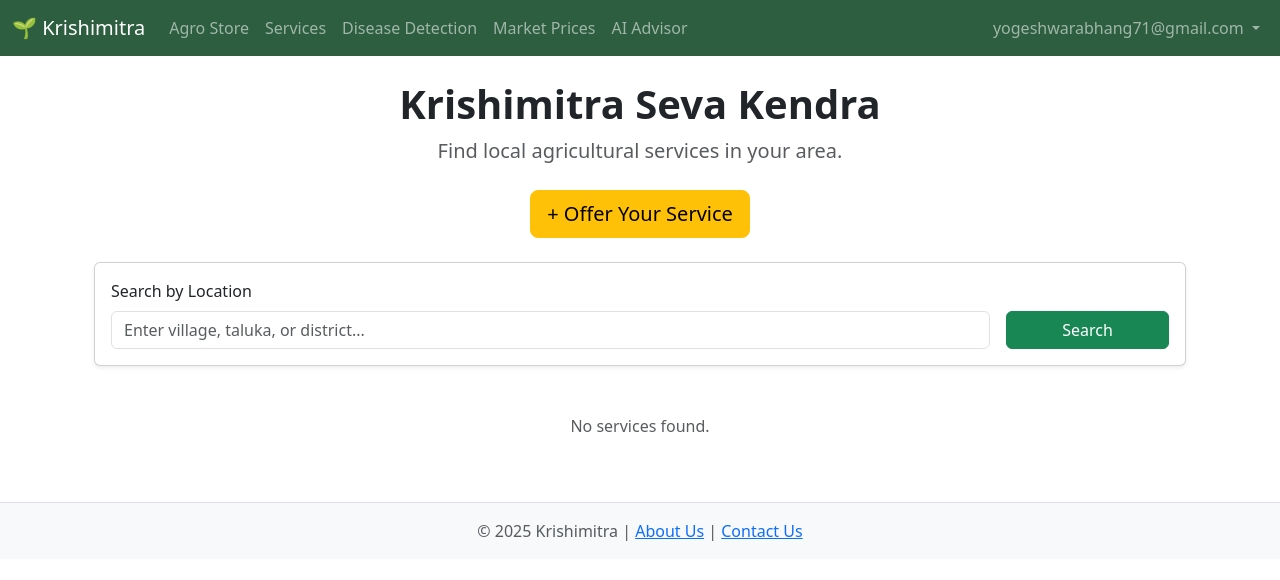
After one commit to Deepraj916/Krishimitra-app, a Flask app: page /services in a window 1280 px wide. The commit adds this page. Shown: the top 580 px of the page. Run offline with Flask 3, Linux system fonts and the light colour scheme; a user stored in the database is signed in; parts of the project's set-up code (start-up, migrations or seed data) failed here and were passed over.

Commit message:
FIX: Correct syntax errors and restore missing routes in app.py

```diff
--- a/app.py
+++ b/app.py
@@ -3,12 +3,11 @@
 from flask import Flask, render_template, request, redirect, url_for, flash, session
 from flask_sqlalchemy import SQLAlchemy
 from sqlalchemy import or_, inspect
-from datetime import date, timedelta
 from werkzeug.security import generate_password_hash, check_password_hash
 from werkzeug.utils import secure_filename
 from dotenv import load_dotenv
 import os
-from datetime import datetime
+from datetime import datetime, date, timedelta
 import pytz
 from urllib.parse import quote_plus
 import random
@@ -52,6 +51,7 @@ class User(db.Model):
     password = db.Column(db.String(200), nullable=False)
     role = db.Column(db.String(20), nullable=False)
     products = db.relationship('Product', backref='seller_user', lazy=True)
+    services = db.relationship('Service', backref='provider', lazy=True)
 
 class Product(db.Model):
     id = db.Column(db.Integer, primary_key=True)
@@ -62,9 +62,18 @@ class Product(db.Model):
     image = db.Column(db.String(100), nullable=False)
     seller_id = db.Column(db.Integer, db.ForeignKey('user.id'), nullable=False)
 
+class Service(db.Model):
+    id = db.Column(db.Integer, primary_key=True)
+    service_type = db.Column(db.String(100), nullable=False)
+    description = db.Column(db.Text, nullable=False)
+    price_details = db.Column(db.String(200), nullable=False)
+    location = db.Column(db.String(150), nullable=False)
+    provider_id = db.Column(db.Integer, db.ForeignKey('user.id'), nullable=False)
+
 class Conversation(db.Model):
     id = db.Column(db.Integer, primary_key=True)
-    product_id = db.Column(db.Integer, db.ForeignKey('product.id'), nullable=False)
+    product_id = db.Column(db.Integer, db.ForeignKey('product.id'), nullable=True)
+    service_id = db.Column(db.Integer, db.ForeignKey('service.id'), nullable=True)
     buyer_id = db.Column(db.Integer, db.ForeignKey('user.id'), nullable=False)
     seller_id = db.Column(db.Integer, db.ForeignKey('user.id'), nullable=False)
     messages = db.relationship('Message', backref='conversation', lazy=True, cascade="all, delete-orphan")
@@ -124,24 +133,13 @@ def admin_required(f):
         return f(*args, **kwargs)
     return decorated_function
 
-# app.py
-
-# app.py
-
 def get_market_status():
-    """Checks if the agricultural market is likely open based on Indian time."""
     IST = pytz.timezone('Asia/Kolkata')
     now = datetime.now(IST)
+    if now.weekday() == 6: return "Today is a holiday, the market is closed.", False
+    if 10 <= now.hour < 18: return f"Market is currently open. (Current time: {now.strftime('%I:%M %p')})", True
+    else: return f"Market is currently closed (10 AM - 6 PM IST). (Current time: {now.strftime('%I:%M %p')})", False
 
-    # Check for Sunday (weekday() returns 6 for Sunday)
-    if now.weekday() == 6:
-        return "Today is a holiday, the market is closed.", False
-
-    # Check for market hours (e.g., 10 AM to 6 PM)
-    if 10 <= now.hour < 18:
-        return f"Market is currently open. Last updated prices are shown below. (Current time: {now.strftime('%I:%M %p')})", True
-    else:
-        return f"Market is currently closed. Please check back during business hours (10 AM - 6 PM IST). (Current time: {now.strftime('%I:%M %p')})", False
 # --- ROUTES ---
 @app.route('/')
 def home():
@@ -289,21 +287,15 @@ def disease_detection():
 
     return render_template('disease_detection.html', prediction_data=None)
 
-# app.py
-
-# app.py
-
 @app.route('/prices')
 def market_prices():
-    # Get the current market status and message
-    market_status_message, market_is_open = get_market_status()
+    markets = ["Pune", "Nashik", "Mumbai", "Nagpur", "Satara", "Kolhapur"]
+    commodities = ["Tomato", "Onion", "Potato", "Cabbage", "Brinjal", "Ginger(Green)", "Cauliflower"]
 
-    # Get user's filter selections
     selected_market = request.args.get('market')
     selected_commodity = request.args.get('commodity')
     date_choice = request.args.get('date', 'today')
 
-    # Calculate the correct date string
     if date_choice == 'yesterday':
         target_date = date.today() - timedelta(days=1)
     else:
@@ -312,22 +304,19 @@ def market_prices():
 
     price_data = get_market_prices(market=selected_market, commodity=selected_commodity, date_str=date_str)
 
-    # Pre-defined lists for the dropdowns
-    markets = ["Pune", "Nashik", "Mumbai", "Nagpur", "Satara", "Kolhapur"]
-    commodities = ["Tomato", "Onion", "Potato", "Cabbage", "Brinjal", "Ginger(Green)", "Cauliflower"]
+    market_status_message, market_is_open = get_market_status()
 
     return render_template(
         'market_prices.html',
         prices=price_data,
-        market_status_message=market_status_message,
-        market_is_open=market_is_open,
         markets=markets,
         commodities=commodities,
         selected_market=selected_market,
         selected_commodity=selected_commodity,
-        date_choice=date_choice
+        date_choice=date_choice,
+        market_status_message=market_status_message,
+        market_is_open=market_is_open
     )
-
 
 @app.route('/conversation/start/<int:product_id>')
 @login_required
@@ -476,5 +465,31 @@ def contact_admin():
             return redirect(url_for('contact_admin'))
     return render_template('contact_admin.html')
 
+@app.route('/services')
+def find_services():
+    search_location = request.args.get('location', '').lower()
+    query = Service.query
+    if search_location:
+        query = query.filter(Service.location.ilike(f'%{search_location}%'))
+    services = query.order_by(Service.id.desc()).all()
+    return render_template('find_services.html', services=services, search_location=request.args.get('location', ''))
+
+@app.route('/offer_service', methods=['GET', 'POST'])
+@login_required
+def offer_service():
+    if request.method == 'POST':
+        new_service = Service(
+            service_type=request.form['service_type'],
+            description=request.form['description'],
+            price_details=request.form['price_details'],
+            location=request.form['location'],
+            provider_id=session['user_id']
+        )
+        db.session.add(new_service)
+        db.session.commit()
+        flash('Your service has been listed successfully!', 'success')
+        return redirect(url_for('find_services'))
+    return render_template('offer_service.html')
+
 if __name__ == '__main__':
     app.run(debug=True)
--- a/static/css/style.css
+++ b/static/css/style.css
@@ -258,3 +258,60 @@
     height: 250px;
     object-fit: cover;
 }
+
+/* --- Animation Polish --- */
+
+/* Control the speed of the main fade-in animation */
+.animate__fadeIn {
+    animation-duration: 0.8s;
+}
+
+/* Control the speed of the card pop-up animation */
+.animate__fadeInUp {
+    animation-duration: 0.6s;
+}
+
+/* Add a subtle "press down" effect when a button is clicked */
+.btn:active {
+    transform: translateY(2px);
+    transition: transform 0.1s;
+}
+
+/* static/css/style.css - ADD THIS AT THE END */
+
+/* --- Advanced Animations for a Professional Feel --- */
+
+/* 1. Enhanced Hover Effect for Cards */
+/* This targets the homepage feature cards and inbox items */
+.feature-card, .convo-item {
+    transition: transform 0.3s ease, box-shadow 0.3s ease, border-color 0.3s ease;
+    border: 1px solid transparent; /* Prepare for border color change */
+}
+
+.feature-card:hover, .convo-item:hover {
+    transform: translateY(-5px); /* Lifts the card up slightly */
+    box-shadow: 0 0.5rem 1.5rem rgba(0, 0, 0, 0.1); /* Adds a softer, larger shadow */
+    border-color: #2c5e3f; /* Adds a subtle green border */
+}
+
+/* 2. Smooth Dropdown Menu Animation */
+/* This targets the user dropdown in the navbar */
+.dropdown-menu {
+    /* Use the animations we already have from Animate.css */
+    animation: fadeInDown 0.3s ease-in-out;
+}
+
+/* 3. Interactive Form Field Animation */
+/* This targets all text inputs and textareas */
+.form-control, .form-select {
+    transition: border-color 0.3s ease, box-shadow 0.3s ease;
+}
+
+.form-control:focus, .form-select:focus {
+    /* Make the border a more vibrant green */
+    border-color: #2c5e3f;
+    /* Add a glowing effect */
+    box-shadow: 0 0 0 0.25rem rgba(44, 94, 63, 0.25);
+    /* Remove the default blue outline */
+    outline: none;
+}
--- a/templates/base.html
+++ b/templates/base.html
@@ -7,6 +7,10 @@
     <link href="https://cdn.jsdelivr.net/npm/bootstrap@5.3.3/dist/css/bootstrap.min.css" rel="stylesheet" integrity="sha384-QWTKZyjpPEjISv5WaRU9OFeRpok6YctnYmDr5pNlyT2bRjXh0JMhjY6hW+ALEwIH" crossorigin="anonymous">
 
     <link rel="stylesheet" href="{{ url_for('static', filename='css/style.css') }}">
+
+    <!-- START: Add the Animate.css Library -->
+    <link rel="stylesheet" href="https://cdnjs.cloudflare.com/ajax/libs/animate.css/4.1.1/animate.min.css"/>
+    <!-- END: Animate.css Library -->
 
     <title>{% block title %}Krishimitra{% endblock %}</title>
 </head>
@@ -22,6 +26,9 @@
                 <ul class="navbar-nav me-auto mb-2 mb-lg-0">
                     <li class="nav-item">
                         <a class="nav-link" href="{{ url_for('store') }}">Agro Store</a>
+                    </li>
+                    <li class="nav-item">
+                        <a class="nav-link" href="{{ url_for('find_services') }}">Services</a>
                     </li>
                     <li class="nav-item">
                         <a class="nav-link" href="{{ url_for('disease_detection') }}">Disease Detection</a>
@@ -62,7 +69,8 @@
         </div>
     </nav>
 
-    <main class="container mt-4">
+    <!-- Add the animation classes to the main content area -->
+    <main class="container mt-4 animate__animated animate__fadeIn">
         {% block content %}{% endblock %}
     </main>
 
--- /dev/null
+++ b/templates/find_services.html
@@ -0,0 +1,59 @@
+{% extends 'base.html' %}
+{% block title %}Find Agricultural Services{% endblock %}
+
+{% block content %}
+<div class="container my-4">
+    <div class="text-center mb-4">
+        <h1 class="display-6 fw-bold">Krishimitra Seva Kendra</h1>
+        <p class="lead text-muted">Find local agricultural services in your area.</p>
+    </div>
+
+    <!-- "Offer Your Service" Button -->
+    <div class="text-center my-4">
+        <a href="{{ url_for('offer_service') }}" class="btn btn-warning btn-lg">+ Offer Your Service</a>
+    </div>
+
+    <!-- Search Form -->
+    <div class="card shadow-sm mb-4">
+        <div class="card-body">
+            <form method="GET" class="row g-3 align-items-center">
+                <div class="col-md-10">
+                    <label for="location" class="form-label">Search by Location</label>
+                    <input type="search" name="location" id="location" class="form-control" placeholder="Enter village, taluka, or district..." value="{{ search_location or '' }}">
+                </div>
+                <div class="col-md-2 mt-auto">
+                    <button type="submit" class="btn btn-success w-100">Search</button>
+                </div>
+            </form>
+        </div>
+    </div>
+
+    <!-- Service Listings -->
+    <div class="row">
+        {% if services %}
+            {% for service in services %}
+                <div class="col-md-6 col-lg-4 mb-4">
+                    <div class="card h-100 shadow-sm">
+                        <div class="card-header bg-success text-white">
+                            <h5 class="mb-0">{{ service.service_type }}</h5>
+                        </div>
+                        <div class="card-body d-flex flex-column">
+                            <p class="card-text">{{ service.description }}</p>
+                            <ul class="list-group list-group-flush mt-auto">
+                                <li class="list-group-item"><strong>Location:</strong> {{ service.location }}</li>
+                                <li class="list-group-item"><strong>Rate:</strong> {{ service.price_details }}</li>
+                                <li class="list-group-item"><strong>Provider:</strong> {{ service.provider.name }}</li>
+                            </ul>
+                            <a href="#" class="btn btn-primary mt-3">Contact Provider</a>
+                        </div>
+                    </div>
+                </div>
+            {% endfor %}
+        {% else %}
+            <div class="col-12">
+                <p class="text-center text-muted p-4">No services found.{% if search_location %} for "{{ search_location }}"{% endif %}</p>
+            </div>
+        {% endif %}
+    </div>
+</div>
+{% endblock %}
--- a/templates/store.html
+++ b/templates/store.html
@@ -39,7 +39,7 @@
 
 <div class="row row-cols-1 row-cols-md-2 row-cols-lg-3 g-4 mt-1">
     {% for product in products %}
-    <div class="col">
+    <div class="col animate__animated animate__fadeInUp">
         <div class="card h-100 shadow-sm">
             <img src="{{ url_for('static', filename='product_uploads/' + product.image) }}" class="card-img-top" alt="{{ product.name }}" style="height: 200px; object-fit: cover;">
             <div class="card-body d-flex flex-column">
```
Also changed, not shown: TODO.md (+9 -1 lines), templates/offer_service.html (added, +45 -0 lines), instance/krishimitra.sqlite.
